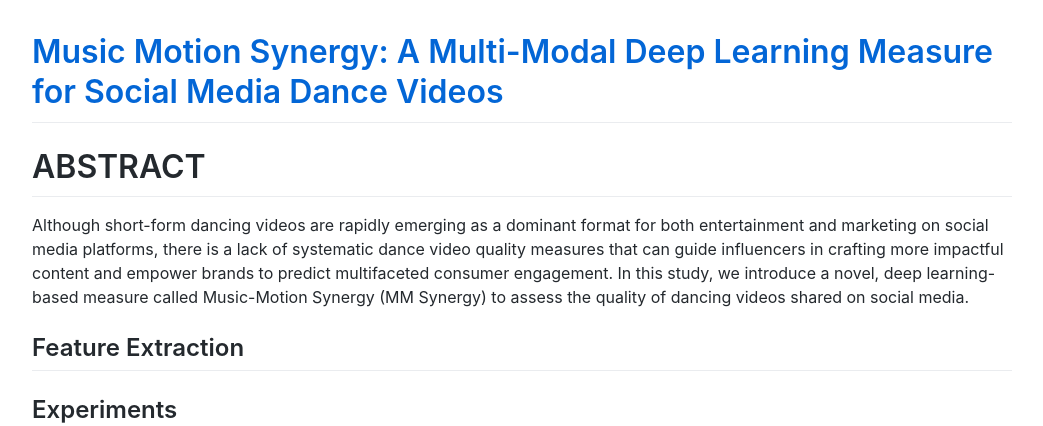
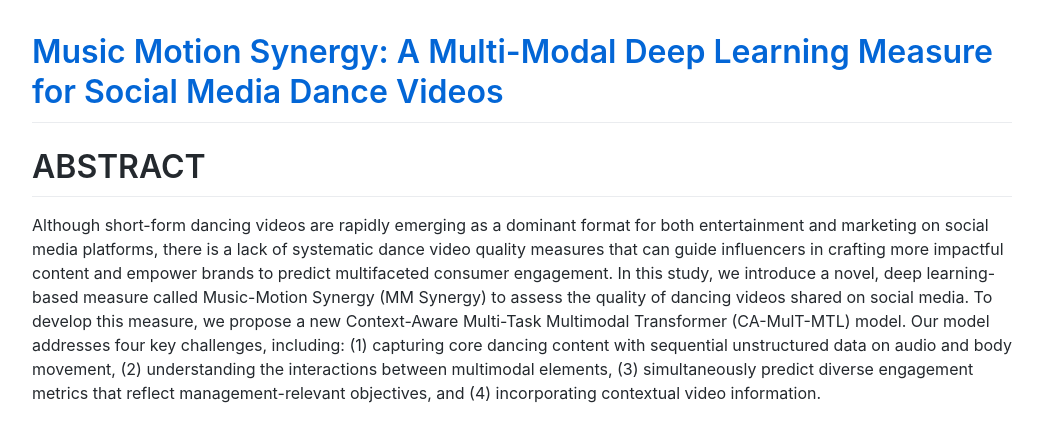
Before and after one commit to eyoy/mmsynergy, a Jekyll site: the page built from index.md, in a window 1280 px wide and 900 px high, cut to the strip 0-426 px from the top of the window. Shown: the whole strip, without its empty margins (118-1161 px from the left). Built offline with Jekyll 4.4.1, drawn with Linux system fonts in a browser that asks for light colours; comment, search, counter and statistics services are not loaded; our own code applies the rules of GitHub Pages for plain Markdown files.

Commit message:
Update index.md

```diff
--- a/index.md
+++ b/index.md
@@ -4,7 +4,7 @@ layout: default
 
 # ABSTRACT
 
-Although short-form dancing videos are rapidly emerging as a dominant format for both entertainment and marketing on social media platforms, there is a lack of systematic dance video quality measures that can guide influencers in crafting more impactful content and empower brands to predict multifaceted consumer engagement. In this study, we introduce a novel, deep learning-based measure called Music-Motion Synergy (MM Synergy) to assess the quality of dancing videos shared on social media.
+Although short-form dancing videos are rapidly emerging as a dominant format for both entertainment and marketing on social media platforms, there is a lack of systematic dance video quality measures that can guide influencers in crafting more impactful content and empower brands to predict multifaceted consumer engagement. In this study, we introduce a novel, deep learning-based measure called Music-Motion Synergy (MM Synergy) to assess the quality of dancing videos shared on social media. To develop this measure, we propose a new Context-Aware Multi-Task Multimodal Transformer (CA-MulT-MTL) model. Our model addresses four key challenges, including: (1) capturing core dancing content with sequential unstructured data on audio and body movement, (2) understanding the interactions between multimodal elements, (3) simultaneously predict diverse engagement metrics that reflect management-relevant objectives, and (4) incorporating contextual video information.
 
 ## Feature Extraction
 ## Experiments
```
